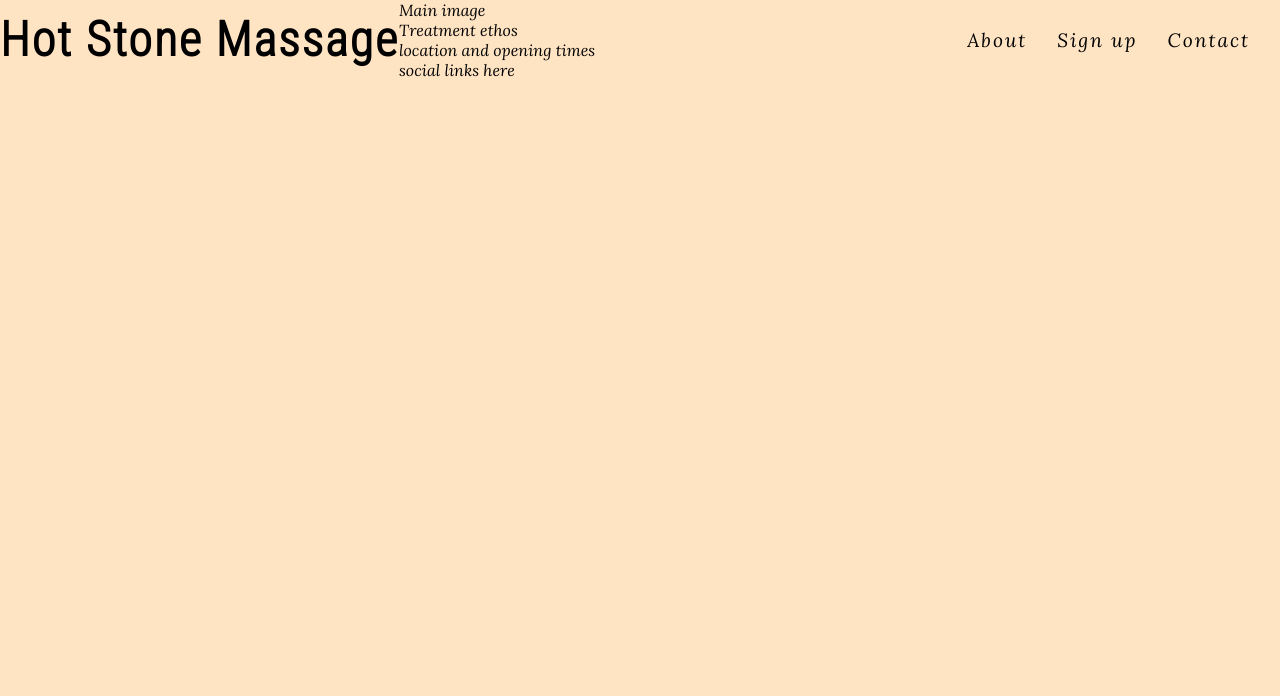
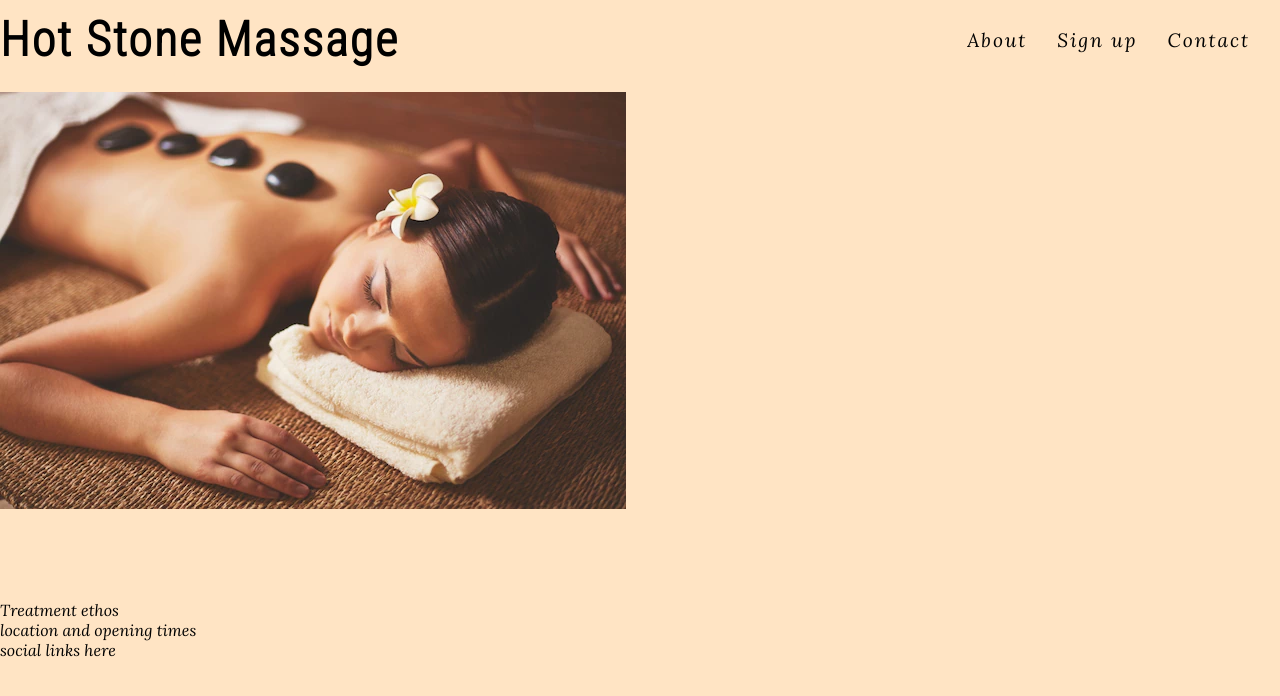
Before and after one commit to Eliza2781/project-one, a plain HTML site: page index.html in a window 1280 px wide. Drawn offline with Linux system fonts and the light colour scheme.

Commit message:
Add hero image

```diff
--- a/assets/css/style.css
+++ b/assets/css/style.css
@@ -63,3 +63,11 @@ body {
 
     border-bottom: 2px solid black;
 }
+
+/* hero image */
+
+#hero-image {
+    height: 600px;
+    width: 50%;
+    background: url('../css/images/hero-image.webp') no-repeat center left;
+}
--- a/index.html
+++ b/index.html
@@ -34,7 +34,7 @@
         </nav>
     </header>
     <section>
-        Main image
+        <div id="hero-image"></div>
     </section>
     <section>
         Treatment ethos
```
Also changed, not shown: assets/css/images/hero-image.webp (added).
